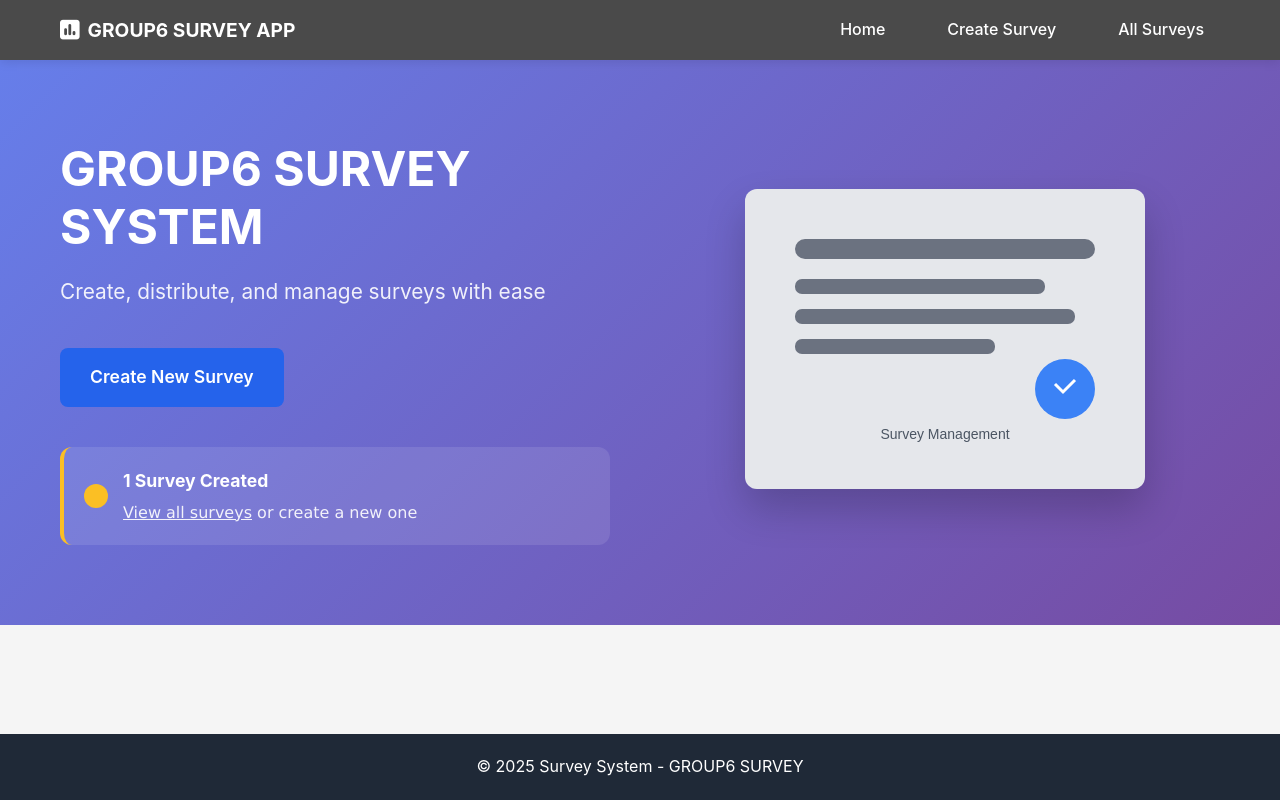
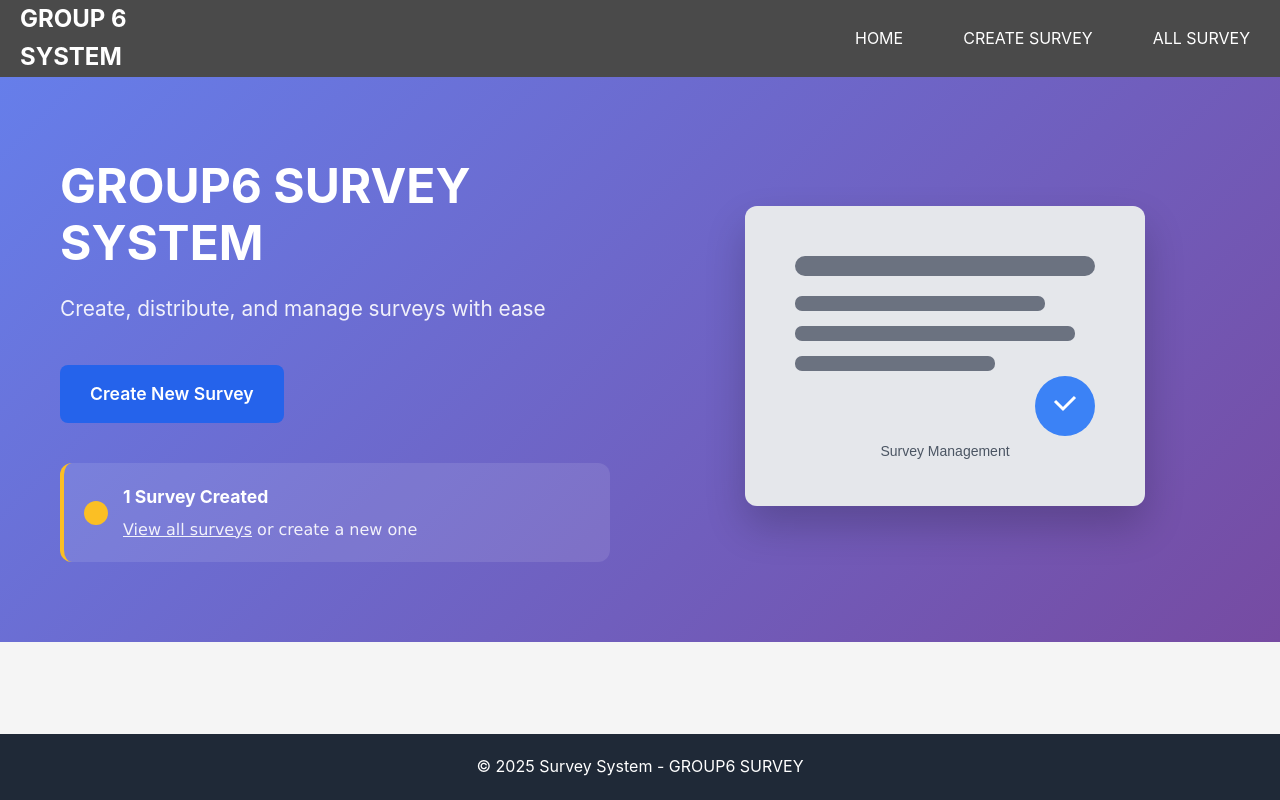
Before and after one commit to Danielambrose-web/GROUP6-Survey-Application, a Flask app: page / in a window 1280 px wide. Run offline with Flask 3, Linux system fonts and the light colour scheme; data comes from the database, SQL or seed files in the repository.

Commit message:
Shortened

```diff
--- a/static/index.js
+++ b/static/index.js
@@ -1,26 +1,36 @@
 // Simple mobile navigation toggle
-document.addEventListener('DOMContentLoaded', function() {
-    const navToggle = document.getElementById('nav-toggle');
-    const mobileDropdown = document.getElementById('mobile-dropdown');
+// document.addEventListener('DOMContentLoaded', function() {
+//     const navToggle = document.getElementById('nav-toggle');
+//     const mobileDropdown = document.getElementById('mobile-dropdown');
 
-    if (navToggle && mobileDropdown) {
-        navToggle.addEventListener('click', function() {
-            mobileDropdown.classList.toggle('show');
-        });
+//     if (navToggle && mobileDropdown) {
+//         navToggle.addEventListener('click', function() {
+//             mobileDropdown.classList.toggle('show');
+//         });
 
-        // Close dropdown when clicking outside
-        document.addEventListener('click', function(event) {
-            if (!navToggle.contains(event.target) && !mobileDropdown.contains(event.target)) {
-                mobileDropdown.classList.remove('show');
-            }
-        });
+//         // Close dropdown when clicking outside
+//         document.addEventListener('click', function(event) {
+//             if (!navToggle.contains(event.target) && !mobileDropdown.contains(event.target)) {
+//                 mobileDropdown.classList.remove('show');
+//             }
+//         });
 
-        // Close dropdown when clicking on a link
-        const dropdownLinks = mobileDropdown.querySelectorAll('.dropdown-link');
-        dropdownLinks.forEach(link => {
-            link.addEventListener('click', function() {
-                mobileDropdown.classList.remove('show');
-            });
-        });
-    }
-});
+//         // Close dropdown when clicking on a link
+//         const dropdownLinks = mobileDropdown.querySelectorAll('.dropdown-link');
+//         dropdownLinks.forEach(link => {
+//             link.addEventListener('click', function() {
+//                 mobileDropdown.classList.remove('show');
+//             });
+//         });
+//     }
+// });
+
+function hideSidebar(){
+    const sidebar = document.querySelector(".sideBar")
+    sidebar.style.display = "none"
+}
+
+function showSidebar(){
+    const sidebar = document.querySelector(".sideBar")
+    sidebar.style.display = "flex"
+}
--- a/static/styles.css
+++ b/static/styles.css
@@ -3,6 +3,10 @@
     margin: 0;
     padding: 0;
     box-sizing: border-box;
+    text-decoration: none;
+    list-style: none;
+    color: white;
+
 }
 
 body {
@@ -16,7 +20,70 @@ body {
 }
 
 /* ================= NAVIGATION ================= */
-.navbar {
+
+nav{
+    background: #4a4a4a;
+    box-shadow: 0 10px 20px white;
+    width: 100%;
+    display: flex;
+    align-items: center;
+    justify-content: center;
+
+}
+nav ul{
+    width: 100%;
+    display: flex;
+    justify-content: flex-end;
+}
+nav li{
+    height: 50px;
+    padding: 0 30px;
+    align-content: center;
+}
+
+nav li:hover{
+    background-color: rgb(196, 190, 190);
+}
+
+nav .logo{
+    padding-left: 20px;
+}
+
+.sideBar{
+    position: fixed;
+    top: 0;
+    right: 0;
+    z-index: 999;
+    height: 100vh;
+    width: 250px;
+    background-color: rgba(0, 0, 0, 0.514);
+    box-shadow: -5px 0 15px white;
+    backdrop-filter: blur(10px);
+    display: none;
+    flex-direction: column;
+    align-items: flex-start;
+    justify-content: flex-start;
+}
+
+.sideBar li{
+    width: 100%;
+}
+.toggle{
+    display: none;
+}
+@media(max-width: 1000px){
+    .menu-btn{
+        display: none;
+    }
+
+    .toggle{
+        display: block;
+    }
+    .sideBar{
+        width: 100%;
+    }
+}
+/* .navbar {
     background: #4a4a4a;
     box-shadow: 0 2px 10px rgba(0, 0, 0, 0.1);
     position: sticky;
@@ -46,10 +113,10 @@ body {
 
 .nav-icon {
     font-size: 1.4rem;
-}
+}*/
 
 /* Links */
-.nav-links {
+/* .nav-links {
     display: flex;
     gap: 30px;
 }
@@ -65,10 +132,10 @@ body {
 
 .nav-link:hover {
     background-color: rgba(255, 255, 255, 0.1);
-}
+} */
 
 /* Toggle button (hidden by default on desktop) */
-.nav-toggle {
+/* .nav-toggle {
     display: none;
     background: none;
     border: none;
@@ -76,10 +143,10 @@ body {
     color: white;
     cursor: pointer;
     padding: 5px;
-}
+} */
 
 /* Mobile dropdown menu (hidden by default) */
-.mobile-dropdown {
+/* .mobile-dropdown {
     display: none;
     position: absolute;
     top: 60px;
@@ -106,10 +173,10 @@ body {
 
 .dropdown-link:hover {
     background-color: #f3f4f6;
-}
+} */
 
 /* ================= MOBILE NAVIGATION ================= */
-@media (max-width: 768px) {
+/* @media (max-width: 768px) {
     .nav-links {
         display: none;
     }
@@ -117,7 +184,7 @@ body {
     .nav-toggle {
         display: block;
     }
-}
+} */
 
 /* ================= MAIN CONTENT ================= */
 .main-content {
--- a/templates/index.html
+++ b/templates/index.html
@@ -9,31 +9,51 @@
 </head>
 <body>
     <!-- Navbar -->
-    <header class="navbar">
+    <!-- <header class="navbar">
         <div class="nav-container">
             <div class="nav-brand">
                 <span class="nav-icon"><i class="fas fa-poll"></i></span>
                 GROUP6 SURVEY APP
-            </div>
+            </div> -->
             <!-- Mobile toggle button -->
-            <button class="nav-toggle" id="nav-toggle">
-                &#9776; <!-- Hamburger icon -->
-            </button>
+            <!-- <button class="nav-toggle" id="nav-toggle">
+                &#9776;
+            </button> -->
             <!-- Nav links -->
-            <nav class="nav-links" id="nav-links">
+            <!-- <nav class="nav-links" id="nav-links">
                 <a href="{{ url_for('home') }}" class="nav-link">Home</a>
                 <a href="{{ url_for('survey_selection') }}" class="nav-link">Create Survey</a>
                 <a href="{{ url_for('list_surveys') }}" class="nav-link">All Surveys</a>
-            </nav>
+            </nav> -->
             <!-- Mobile dropdown menu -->
-            <div class="mobile-dropdown" id="mobile-dropdown">
+            <!-- <div class="mobile-dropdown" id="mobile-dropdown">
                 <a href="{{ url_for('home') }}" class="dropdown-link">Home</a>
                 <a href="{{ url_for('survey_selection') }}" class="dropdown-link">Create Survey</a>
                 <a href="{{ url_for('list_surveys') }}" class="dropdown-link">All Surveys</a>
             </div>
         </div>
+    </header> -->
+    <!-- HEADER  -->
+
+    <header>
+        <nav>
+            <ul class="sideBar">
+                <li onclick="hideSidebar()"><img src="/static/close_24dp_E3E3E3_FILL0_wght400_GRAD0_opsz24.png" alt=""></li>
+                <li><a href="{{ url_for('home') }}">HOME</a></li>
+                <li><a href="{{ url_for('survey_selection') }}">CREATE SURVEY</a></li>
+                <li><a href="{{ url_for('list_surveys') }}">All SURVEY</a></li>
+            </ul>
+            <div class="logo">
+                <H1>GROUP 6 SYSTEM</H1>
+            </div>
+            <ul>
+                <li class = "menu-btn"><a href="{{ url_for('home') }}">HOME</a></li>
+                <li class = "menu-btn"><a href="{{ url_for('survey_selection') }}">CREATE SURVEY</a></li>
+                <li class = "menu-btn"><a href="{{ url_for('list_surveys') }}">ALL SURVEY</a></li>
+                <li class="toggle" onclick="showSidebar()"><img src="/static/menu_24dp_E3E3E3_FILL0_wght400_GRAD0_opsz24.png" alt=""></li>
+            </ul>
+        </nav>
     </header>
-
     <!-- Main Content -->
     <main class="main-content">
         <section class="hero-section">
```
Also changed, not shown: static/close_24dp_E3E3E3_FILL0_wght400_GRAD0_opsz24.png (added), static/menu_24dp_E3E3E3_FILL0_wght400_GRAD0_opsz24.png (added).
